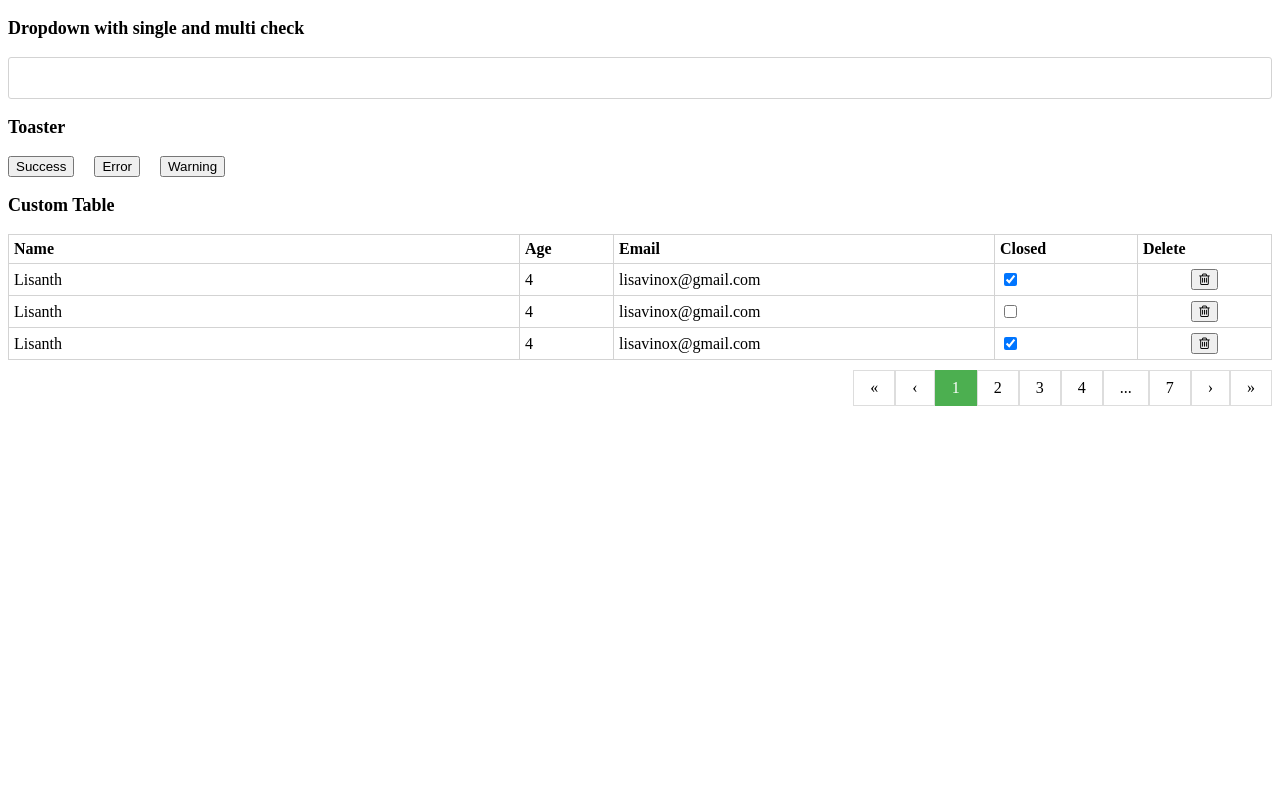
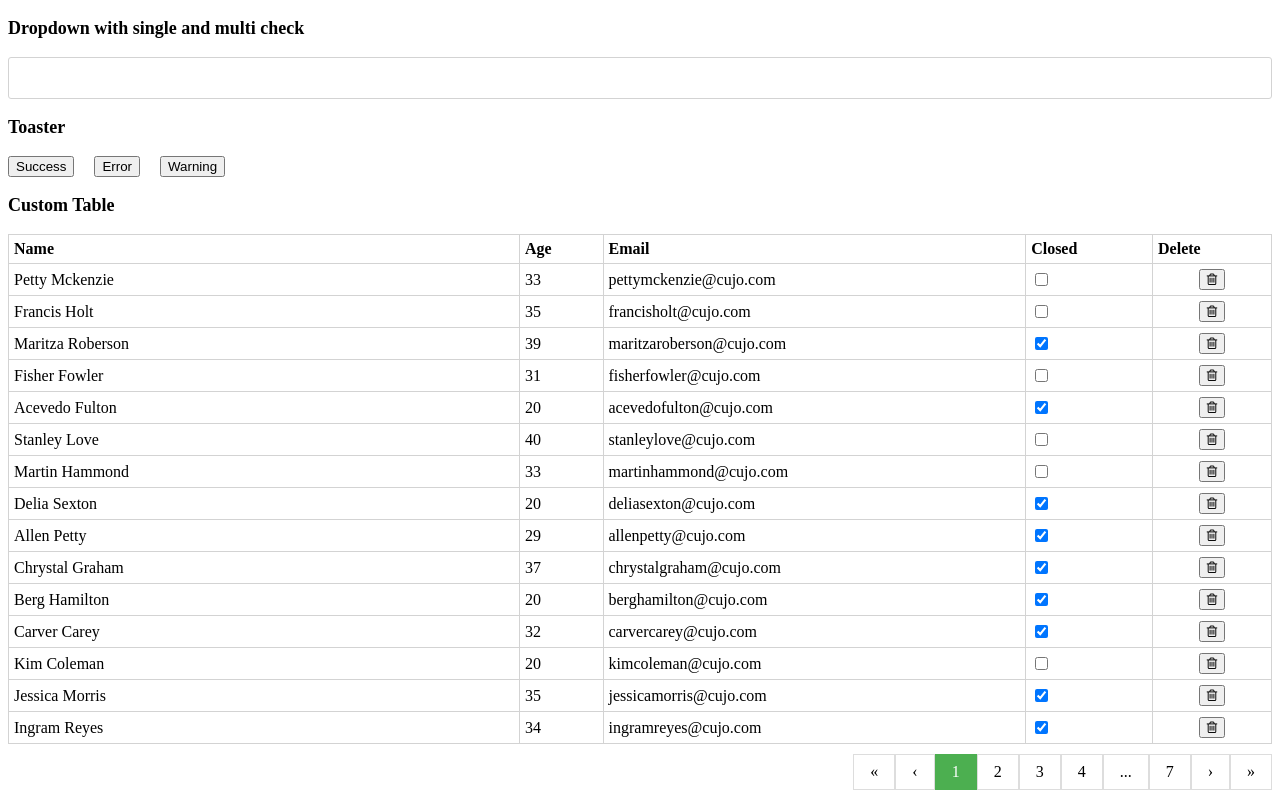
Before and after one commit to vinox59/resuable-component, an Angular app: page / in a window 1280 px wide. Built offline with nearby package versions, Linux system fonts and the light colour scheme.

Commit message:
2 files modified, 2 added

```diff
--- a/src/app/app.component.ts
+++ b/src/app/app.component.ts
@@ -1,13 +1,15 @@
-import { Component } from '@angular/core';
+import { Component, OnInit } from '@angular/core';
 import { Dropdown, IcountryDetail } from '../app/dropdown';
 import { CountriesService } from '../app/countries.service';
 import { ToasterService } from '../app/toaster/toaster.service';
 import { ITableSettings, ITableData } from './table/table.interface';
+
+import { AppService } from './app.service';
 @Component({
   selector: 'app-root',
   templateUrl: './app.component.html',
   styleUrls: ['./app.component.scss'],
-  providers: [CountriesService],
+  providers: [AppService],
 })
 export class AppComponent {
   title = 'reusable-Compnent';
@@ -69,7 +71,15 @@ export class AppComponent {
     ],
   };
 
-  constructor(private toaster: ToasterService) {}
+  constructor(private toaster: ToasterService, private _service: AppService) {}
+
+  ngOnInit() {
+    this._service.getTableData().subscribe((res) => {
+      if (res && res?.length > 0) {
+        this.tableData.data = res;
+      }
+    });
+  }
 
   showSuccessToaster() {
     this.toaster.show(
--- /dev/null
+++ b/src/app/app.service.ts
@@ -0,0 +1,10 @@
+import { Injectable } from '@angular/core';
+import { HttpClient } from '@angular/common/http';
+@Injectable()
+export class AppService {
+  constructor(private _http: HttpClient) {}
+
+  getTableData() {
+    return this._http.get('assets/table.json');
+  }
+}
--- /dev/null
+++ b/src/assets/table.json
@@ -0,0 +1,122 @@
+[
+  {
+    "_id": "630d05ec20939297c34509f7",
+    "index": 0,
+    "closed": false,
+    "age": 33,
+    "name": "Petty Mckenzie",
+    "email": "pettymckenzie@cujo.com"
+  },
+  {
+    "_id": "630d05ecc21bec3c338abfc6",
+    "index": 1,
+    "closed": false,
+    "age": 35,
+    "name": "Francis Holt",
+    "email": "francisholt@cujo.com"
+  },
+  {
+    "_id": "630d05ec648702dbc807d907",
+    "index": 2,
+    "closed": true,
+    "age": 39,
+    "name": "Maritza Roberson",
+    "email": "maritzaroberson@cujo.com"
+  },
+  {
+    "_id": "630d05ecc499a0c823d322cb",
+    "index": 3,
+    "closed": false,
+    "age": 31,
+    "name": "Fisher Fowler",
+    "email": "fisherfowler@cujo.com"
+  },
+  {
+    "_id": "630d05ec0b2d9521690bac8c",
+    "index": 4,
+    "closed": true,
+    "age": 20,
+    "name": "Acevedo Fulton",
+    "email": "acevedofulton@cujo.com"
+  },
+  {
+    "_id": "630d05ec1fec4e4591fc4547",
+    "index": 5,
+    "closed": false,
+    "age": 40,
+    "name": "Stanley Love",
+    "email": "stanleylove@cujo.com"
+  },
+  {
+    "_id": "630d05ecd2bbdce1c257b9ed",
+    "index": 6,
+    "closed": false,
+    "age": 33,
+    "name": "Martin Hammond",
+    "email": "martinhammond@cujo.com"
+  },
+  {
+    "_id": "630d05ec52b5bf6082cf00cc",
+    "index": 7,
+    "closed": true,
+    "age": 20,
+    "name": "Delia Sexton",
+    "email": "deliasexton@cujo.com"
+  },
+  {
+    "_id": "630d05ec0e5e91bb4857ecce",
+    "index": 8,
+    "closed": true,
+    "age": 29,
+    "name": "Allen Petty",
+    "email": "allenpetty@cujo.com"
+  },
+  {
+    "_id": "630d05ecd4b843c34c86f639",
+    "index": 9,
+    "closed": true,
+    "age": 37,
+    "name": "Chrystal Graham",
+    "email": "chrystalgraham@cujo.com"
+  },
+  {
+    "_id": "630d05ece43ec86438b88551",
+    "index": 10,
+    "closed": true,
+    "age": 20,
+    "name": "Berg Hamilton",
+    "email": "berghamilton@cujo.com"
+  },
+  {
+    "_id": "630d05ec30128fa95c6acdf8",
+    "index": 11,
+    "closed": true,
+    "age": 32,
+    "name": "Carver Carey",
+    "email": "carvercarey@cujo.com"
+  },
+  {
+    "_id": "630d05ec9ce6dcbcb4c4f538",
+    "index": 12,
+    "closed": false,
+    "age": 20,
+    "name": "Kim Coleman",
+    "email": "kimcoleman@cujo.com"
+  },
+  {
+    "_id": "630d05ec6d9ad0ccaa6956ed",
+    "index": 13,
+    "closed": true,
+    "age": 35,
+    "name": "Jessica Morris",
+    "email": "jessicamorris@cujo.com"
+  },
+  {
+    "_id": "630d05eceb059d9fa3c666fc",
+    "index": 14,
+    "closed": true,
+    "age": 34,
+    "name": "Ingram Reyes",
+    "email": "ingramreyes@cujo.com"
+  }
+]
```
Also changed, not shown: src/app/app.module.ts (+8 -12 lines).
